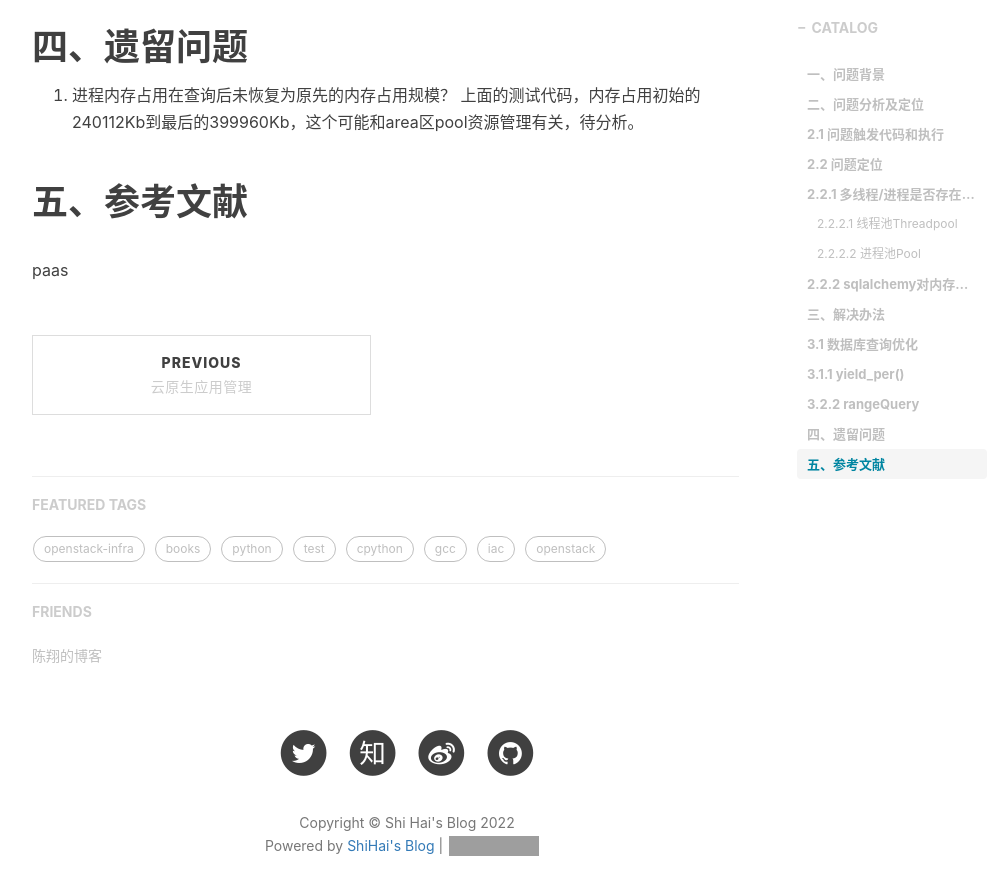
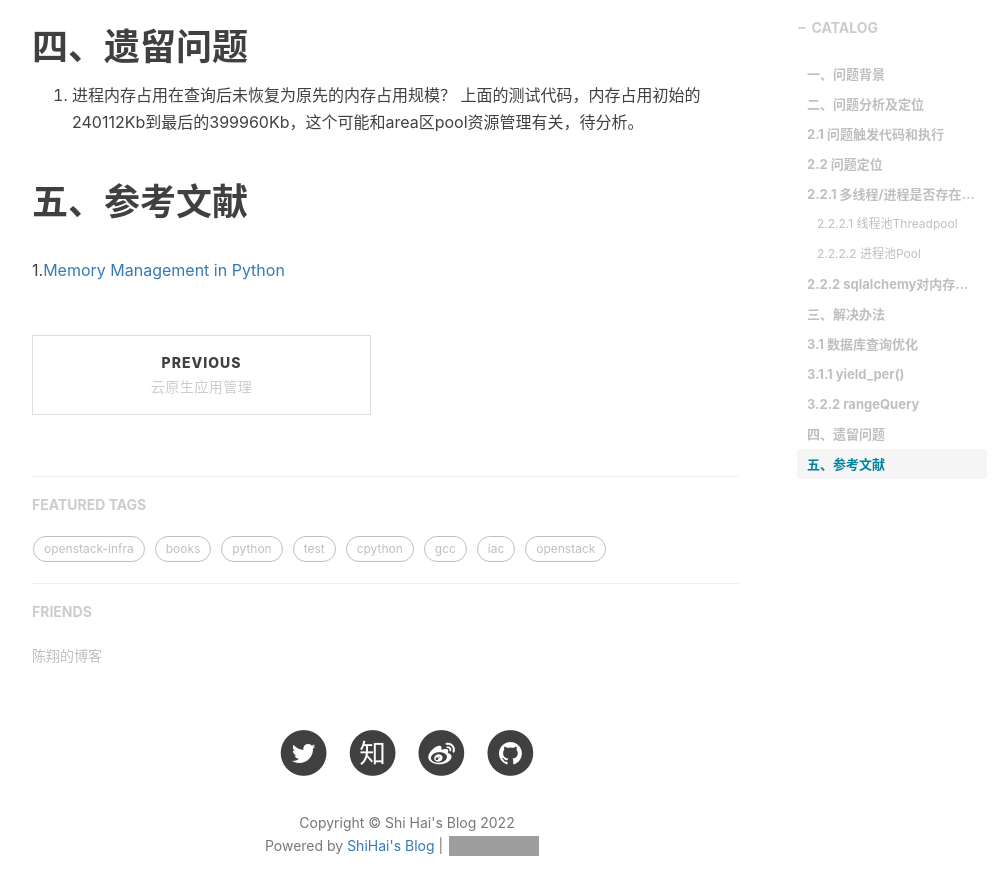
Before and after one commit to shihai1991/shihai1991.github.io, a Jekyll site: the page built from _posts/2022-09-20-multiprocessing-sqlalchemy.md, in a window 1280 px wide and 900 px high, scrolled down 4707 px. Shown: the top 895 px of the window, without its empty margins (233-1238 px from the left). Built offline with Jekyll 4.4.1, drawn with Linux system fonts in a browser that asks for light colours; nearby versions of some CDN libraries; comment, search, counter and statistics services are not loaded; grey boxes are pictures that could not be loaded.

Commit message:
Update 2022-09-20-multiprocessing-sqlalchemy.md

```diff
--- a/_posts/2022-09-20-multiprocessing-sqlalchemy.md
+++ b/_posts/2022-09-20-multiprocessing-sqlalchemy.md
@@ -157,4 +157,4 @@ def Process(ctx, *args, **kwds):
 上面的测试代码，内存占用初始的240112Kb到最后的399960Kb，这个可能和area区pool资源管理有关，待分析。
 
 # 五、参考文献
-paas
+1.[Memory Management in Python](https://www.honeybadger.io/blog/memory-management-in-python/)
```
